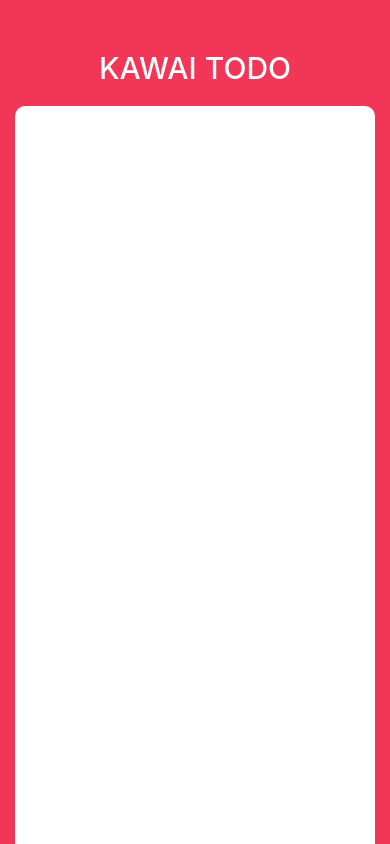
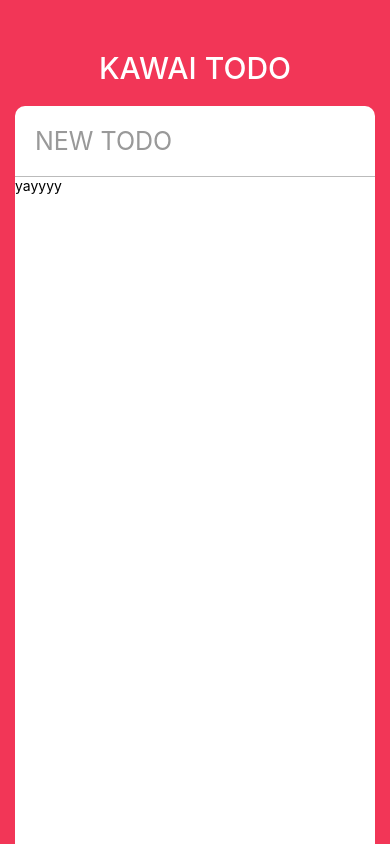
Before and after one commit to HyeonSik/kawai-todo, a React Native app: screen / in a window 390 px wide. Built offline with nearby package versions, Linux system fonts and the light colour scheme.

Commit message:
make Todo section

```diff
--- a/App.js
+++ b/App.js
@@ -1,19 +1,38 @@
 import React from 'react';
-import { StyleSheet, Text, View, StatusBar, TextInput, Dimensions, Platform } from 'react-native';
+import { StyleSheet, Text, View, StatusBar,
+  TextInput, Dimensions, Platform, ScrollView } from 'react-native';
+import ToDo from './ToDo';
 
 const { height, width } = Dimensions.get("window");
 export default class App extends React.Component {
+  state = {
+    newTodo : ""
+  };
   render() {
+    const {newTodo} = this.state;
     return (
       <View style={styles.container}>
         <StatusBar barStyle="light-content"/>
         <Text style={styles.title}>KAWAI TODO</Text>
         <View style={styles.card}>
-          <TextInput style={styles.input} placeHolder="New TODO"/>
+          <TextInput style={styles.input} placeholder="NEW TODO"
+          value={newTodo} onChangeText={this._controlTodo}
+          placeholderTextColor="#999" returnKeyType="done"
+          autoCorrect={false}/>
+          <ScrollView>
+            <ToDo />
+          </ScrollView>
         </View>
       </View>
     );
   }
+
+  _controlTodo = text => {
+    this.setState({
+      newTodo: text
+    })
+  }
+
 }
 
 const styles = StyleSheet.create({
@@ -51,6 +70,9 @@ const styles = StyleSheet.create({
     })
   },
   input: {
-    color: "black"
+    padding: 20,
+    borderBottomColor: "#bbb",
+    borderBottomWidth: 1,
+    fontSize: 25
   }
 });
--- /dev/null
+++ b/ToDo.js
@@ -0,0 +1,17 @@
+import React, {Component} from 'react';
+import { View, Text, StyleSheet, TouchableOpacity} from 'react-native';
+
+
+export default class Todo extends Component {
+    render() {
+        return(
+            <View>
+                <Text>yayyyy</Text>
+            </View>
+        );
+    }
+}
+
+const styles = StyleSheet.create({
+
+});
```
